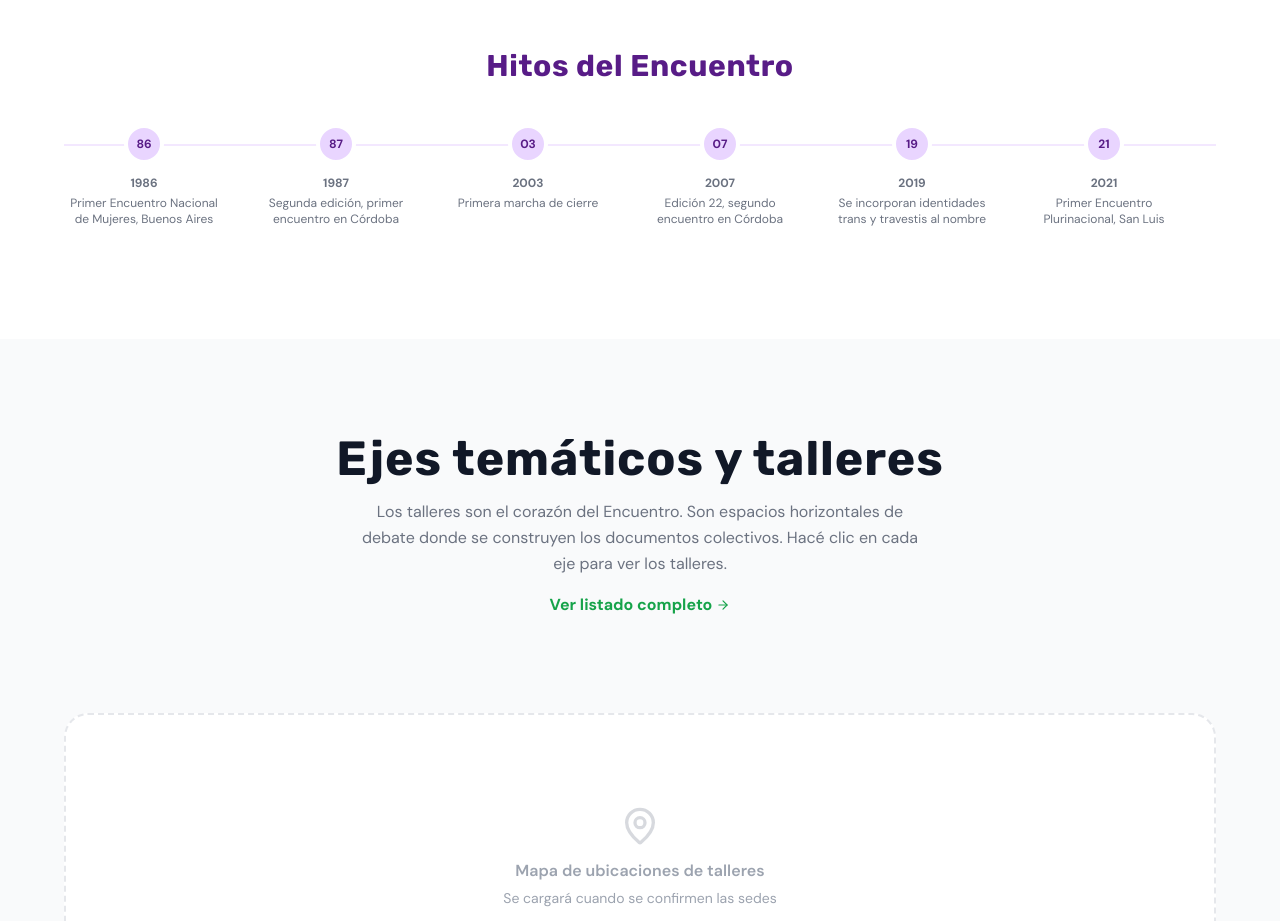
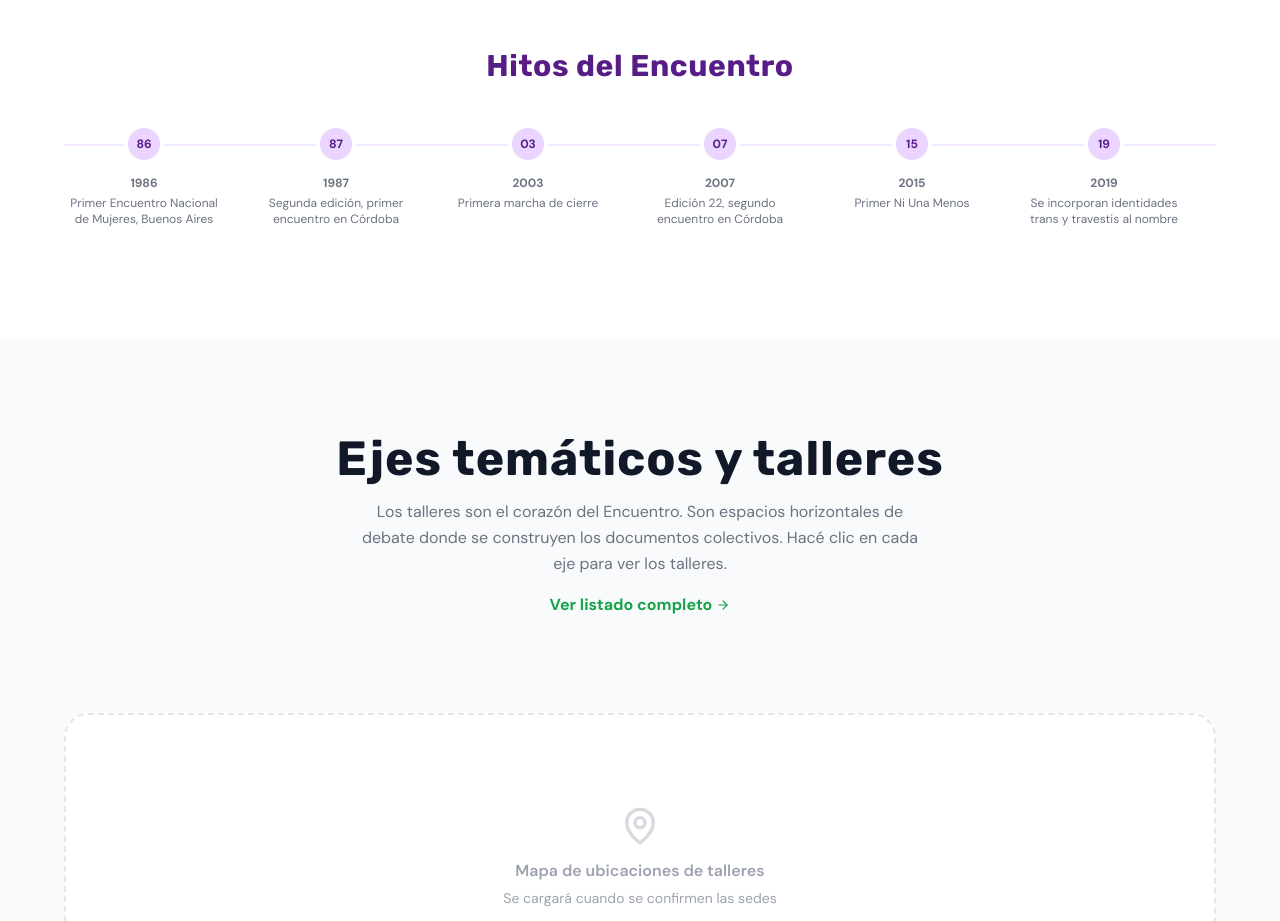
Before and after one commit to nailsaita/apps, a React (Vite) app in the folder web/: page / in a window 1280 px wide. Shown: the part 1380-2301 px from the top of the page. Built offline with nearby package versions, Linux system fonts and the light colour scheme.

Commit message:
Update HomePage.jsx

```diff
--- a/web/src/pages/HomePage.jsx
+++ b/web/src/pages/HomePage.jsx
@@ -623,8 +623,14 @@ function EncuentroSection() {
               año: '2007',
               hito: 'Edición 22, segundo encuentro en Córdoba'
             }, {
+              año: '2015',
+              hito: 'Primer Ni Una Menos'
+            }, {
               año: '2019',
               hito: 'Se incorporan identidades trans y travestis al nombre'
+            }, {
+              año: '2020',
+              hito: 'Aborto Legal, Seguro y Gratuito'
             }, {
               año: '2021',
               hito: 'Primer Encuentro Plurinacional, San Luis'
```
